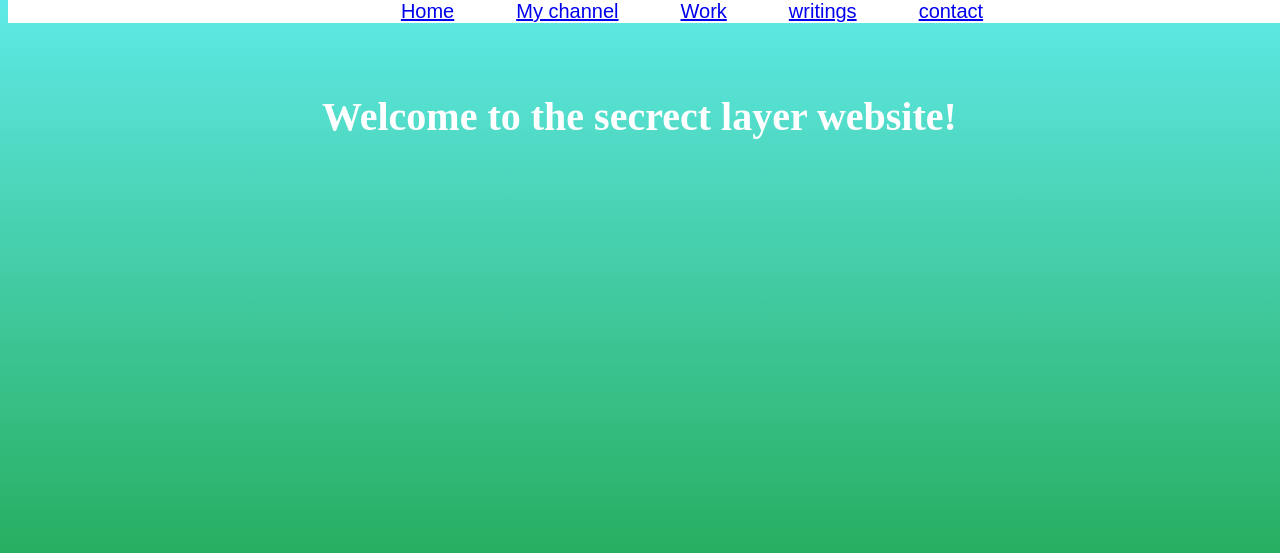
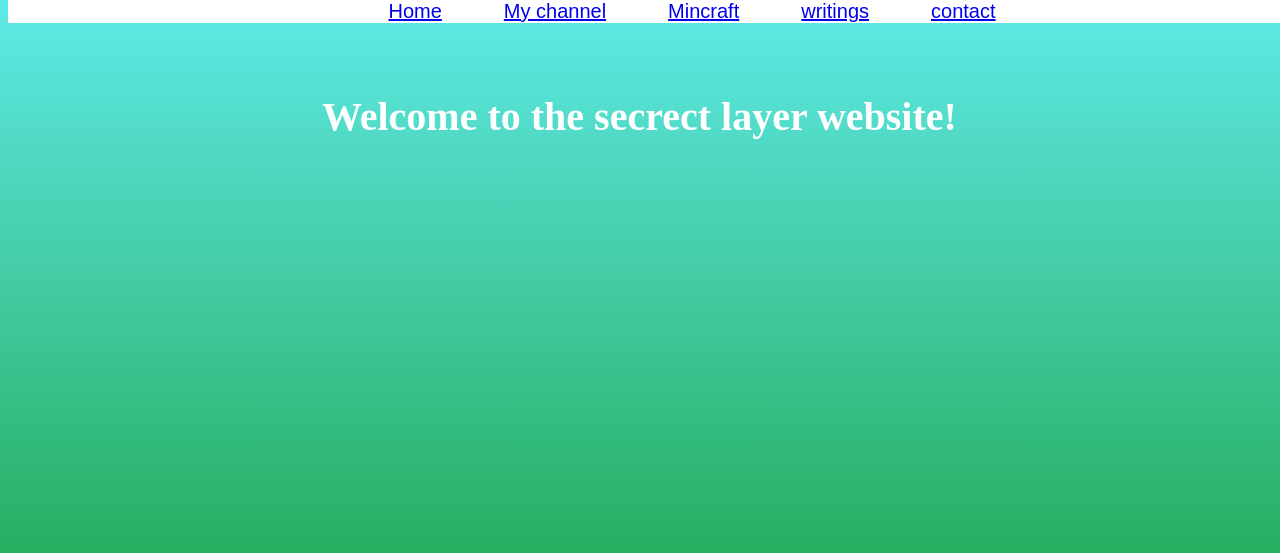
Before and after one commit to CosmicCreatorOfficial/Secret-layer-website, a plain HTML site: page index.html in a window 1280 px wide. Shown: the top 553 px of the page. Drawn offline with Linux system fonts and the light colour scheme.

Commit message:
Update index.html

```diff
--- a/index.html
+++ b/index.html
@@ -11,7 +11,7 @@
       <li class="links"><a href="#Sec1">Home</a></li>
       <li class="links"><a href="#videos">My channel</a></li>
 
-      <li class="links"><a href="#sec2">Work</a></li>
+      <li class="links"><a href="#sec2">Mincraft</a></li>
       <li class="links"><a href="#writings">writings</a></li>
       <li class="links"><a href="#contact">contact</a></li>
     </ul>
```
